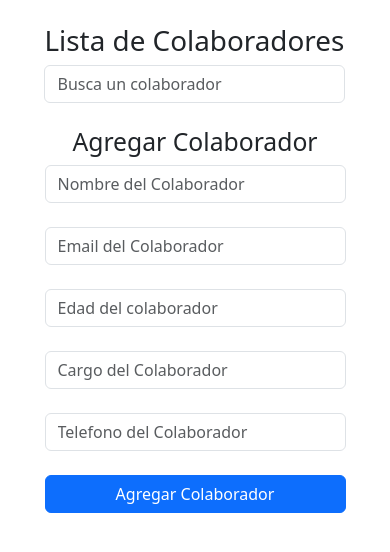
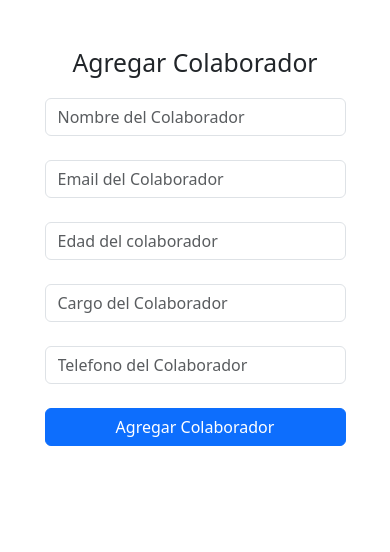
Before and after one commit to sebastian-oyarzo/desafioReact3, a React (Vite) app: page / in a window 390 px wide. Shown: the top 552 px of the page. Built offline with nearby package versions, Linux system fonts and the light colour scheme.

Commit message:
correccion para visuaizar desde el celular

```diff
--- a/src/App.jsx
+++ b/src/App.jsx
@@ -83,7 +83,7 @@ function App() {
     <Container className='mt-4 center'>
       <Row >
         <Col  lg={7} xs={{ span: 10, offset: 1}} sm={{ span: 12, offset: 0}}>
-        <h1>Lista de Colaboradores</h1>
+        <h1 className="ForCellPhones" >Lista de Colaboradores</h1>
           <Buscador />
         </Col>
       </Row>
--- a/src/components/Alert1.jsx
+++ b/src/components/Alert1.jsx
@@ -1,7 +1,7 @@
 import Alert from 'react-bootstrap/Alert';
 
 
-export const Alert1 = ({statusAlerts, Alerts,}) => {
+export const Alert1 = ({Alerts}) => {
   return (
     <Alert className='text-center mt-3' variant={Alerts.vrt}>
          {Alerts.msg}
--- a/src/components/Buscador.jsx
+++ b/src/components/Buscador.jsx
@@ -3,6 +3,6 @@ import Form from 'react-bootstrap/Form';
 
 export const Buscador = () => {
   return (
-           <Form.Control type="text" placeholder="Busca un colaborador" />
+           <Form.Control type="text" placeholder="Busca un colaborador" className="ForCellPhones"/>
   )
 }
--- a/src/index.css
+++ b/src/index.css
@@ -14,4 +14,7 @@
       align-items: center;
     }
     }
+    h2{
+      margin-bottom: 20px;
+    }
 }
```
